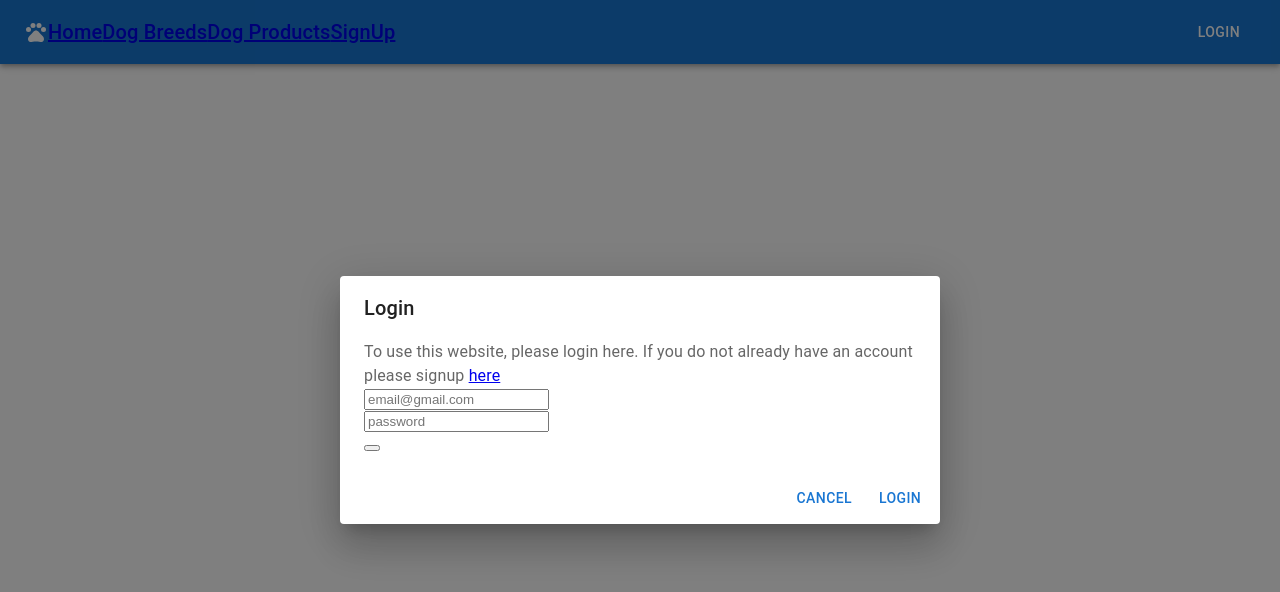
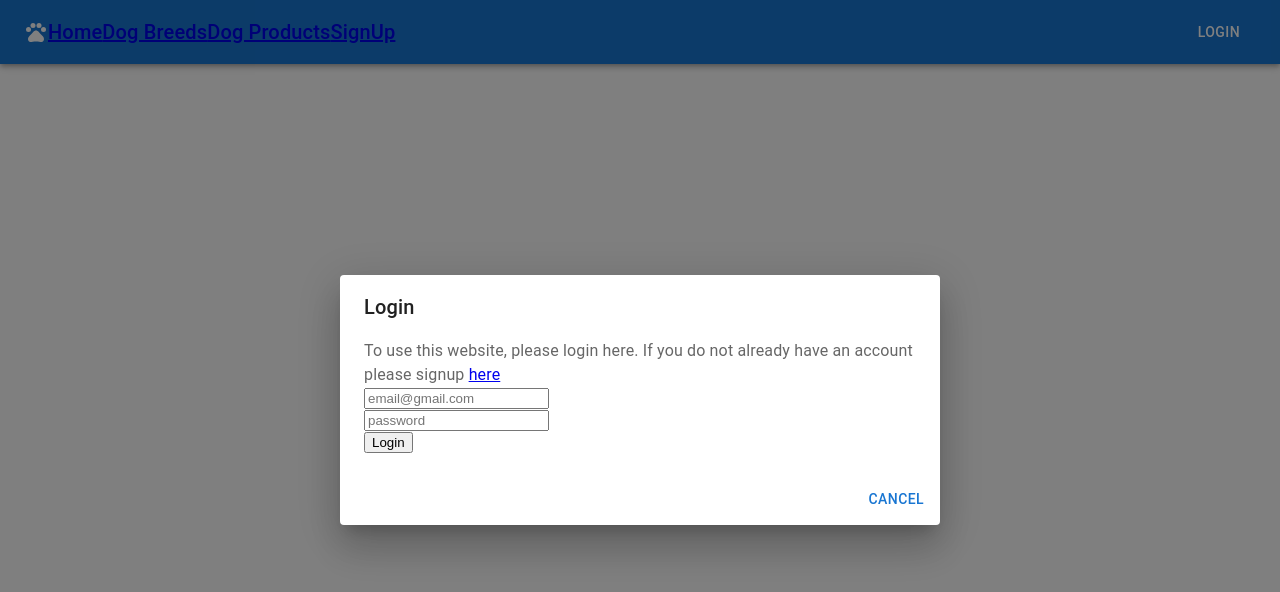
Before and after one commit to Ricecake-Pony/Doggy-Dex, a React (Create React App) app in the folder client/: page / in a window 1280 px wide. Both pictures are taken after a click on the button "LOGIN". Shown: the top 592 px of the page. Built offline with nearby package versions, Linux system fonts and the light colour scheme.

Commit message:
fixed loginModal closing on submit

```diff
--- a/client/src/components/NavBar/LoginModal.js
+++ b/client/src/components/NavBar/LoginModal.js
@@ -86,12 +86,11 @@ export default function LoginModal() {
             placeholder='password'
             />
             <br/>
-        <button type= 'submit'></button>
+        <button type= 'submit' onClick={handleClose}>Login</button>
         </form>
         </DialogContent>
         <DialogActions>
           <Button onClick={handleClose}>Cancel</Button>
-          <Button onClick={handleClose}>Login</Button>
         </DialogActions>
       </Dialog>
     </div>
```
